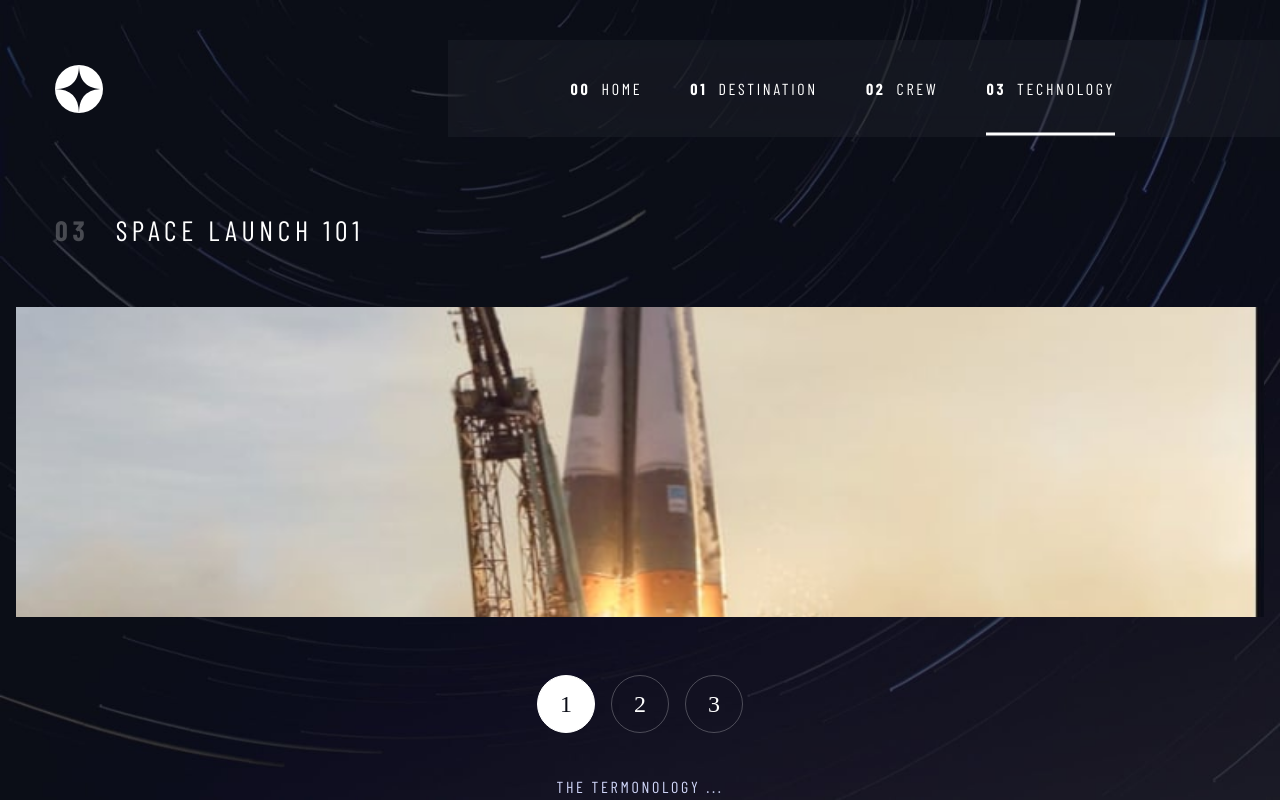
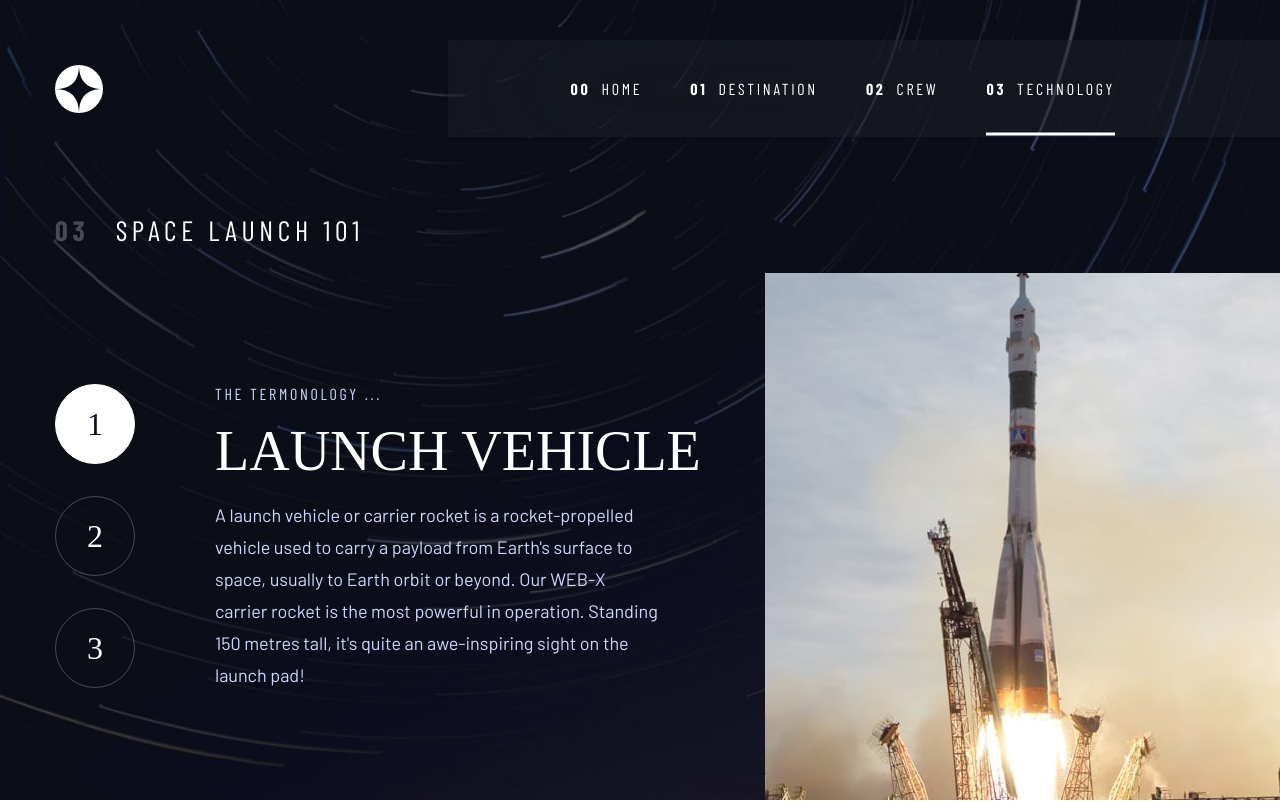
Before and after one commit to AmirhosseinHashemi/Space-Tourism, a React (Vite) app: page /technology in a window 1280 px wide. Shown: the top 802 px of the page. Built offline with nearby package versions, Linux system fonts and the light colour scheme; a web font is replaced by a local one.

Commit message:
make Technology page responsive - desktop

```diff
--- a/src/components/TechnologyContent.jsx
+++ b/src/components/TechnologyContent.jsx
@@ -6,6 +6,17 @@ const StyledTechnologyContent = styled.article`
   display: flex;
   flex-direction: column;
   align-items: center;
+
+  @media only screen and (min-width: 1024px) {
+    flex-direction: row-reverse;
+    align-items: flex-start;
+    justify-content: flex-end;
+    margin-top: 13.7rem;
+  }
+
+  @media only screen and (min-width: 1440px) {
+    padding: 0 11.4rem;
+  }
 `;
 
 const TechStep = styled.div`
@@ -37,6 +48,19 @@ const TechStep = styled.div`
       font-size: 2.4rem;
     }
   }
+
+  @media only screen and (min-width: 1024px) {
+    order: 1;
+
+    flex-direction: column;
+    gap: 3.2rem;
+
+    & button {
+      width: 8rem;
+      height: 8rem;
+      font-size: var(--fs-lg);
+    }
+  }
 `;
 
 const TechImage = styled.div`
@@ -59,6 +83,19 @@ const TechImage = styled.div`
       height: 31rem;
     }
   }
+
+  @media only screen and (min-width: 1024px) {
+    position: absolute;
+    top: 6rem;
+    right: 0;
+    width: 51.5rem;
+
+    margin: 0 -5.5rem 0 0;
+
+    & img {
+      height: 52.7rem;
+    }
+  }
 `;
 
 const Div = styled.div`
@@ -66,6 +103,12 @@ const Div = styled.div`
 
   @media only screen and (min-width: 768px) {
     max-width: 45.8rem;
+  }
+
+  @media only screen and (min-width: 1024px) {
+    text-align: left;
+    margin-left: 8rem;
+    max-width: none;
   }
 `;
 
@@ -83,6 +126,10 @@ const Terminology = styled.h3`
     letter-spacing: var(--letter-spacing-md);
     margin-block: 4.4rem 1.6rem;
   }
+
+  @media only screen and (min-width: 1024px) {
+    margin-top: 0;
+  }
 `;
 
 const Title = styled.h3`
@@ -95,6 +142,10 @@ const Title = styled.h3`
   @media only screen and (min-width: 768px) {
     font-size: 4rem;
   }
+
+  @media only screen and (min-width: 1024px) {
+    font-size: var(--fs-xl);
+  }
 `;
 
 const Description = styled.p`
@@ -105,6 +156,12 @@ const Description = styled.p`
   @media only screen and (min-width: 768px) {
     font-size: var(--fs-sm);
     line-height: 2.8rem;
+  }
+
+  @media only screen and (min-width: 1024px) {
+    font-size: 1.8rem;
+    line-height: 3.2rem;
+    max-width: 44.4rem;
   }
 `;
 
@@ -117,7 +174,10 @@ function TechnologyContent() {
   return (
     <StyledTechnologyContent>
       <TechImage>
-        <img src={image_land} alt="" />
+        <picture>
+          <source media="(min-width: 1024px)" srcSet={image_port} />
+          <img src={image_land} alt="" />
+        </picture>
       </TechImage>
       <TechStep>
         {TERMINOLOGIES.map((term) => (
--- a/src/pages/Technology.jsx
+++ b/src/pages/Technology.jsx
@@ -9,6 +9,11 @@ const StyledTechnology = styled.section`
 
   @media only screen and (min-width: 768px) {
     padding-bottom: 9.7rem;
+  }
+
+  @media only screen and (min-width: 1024px) {
+    position: relative;
+    padding-bottom: 21.4rem;
   }
 `;
 
```
